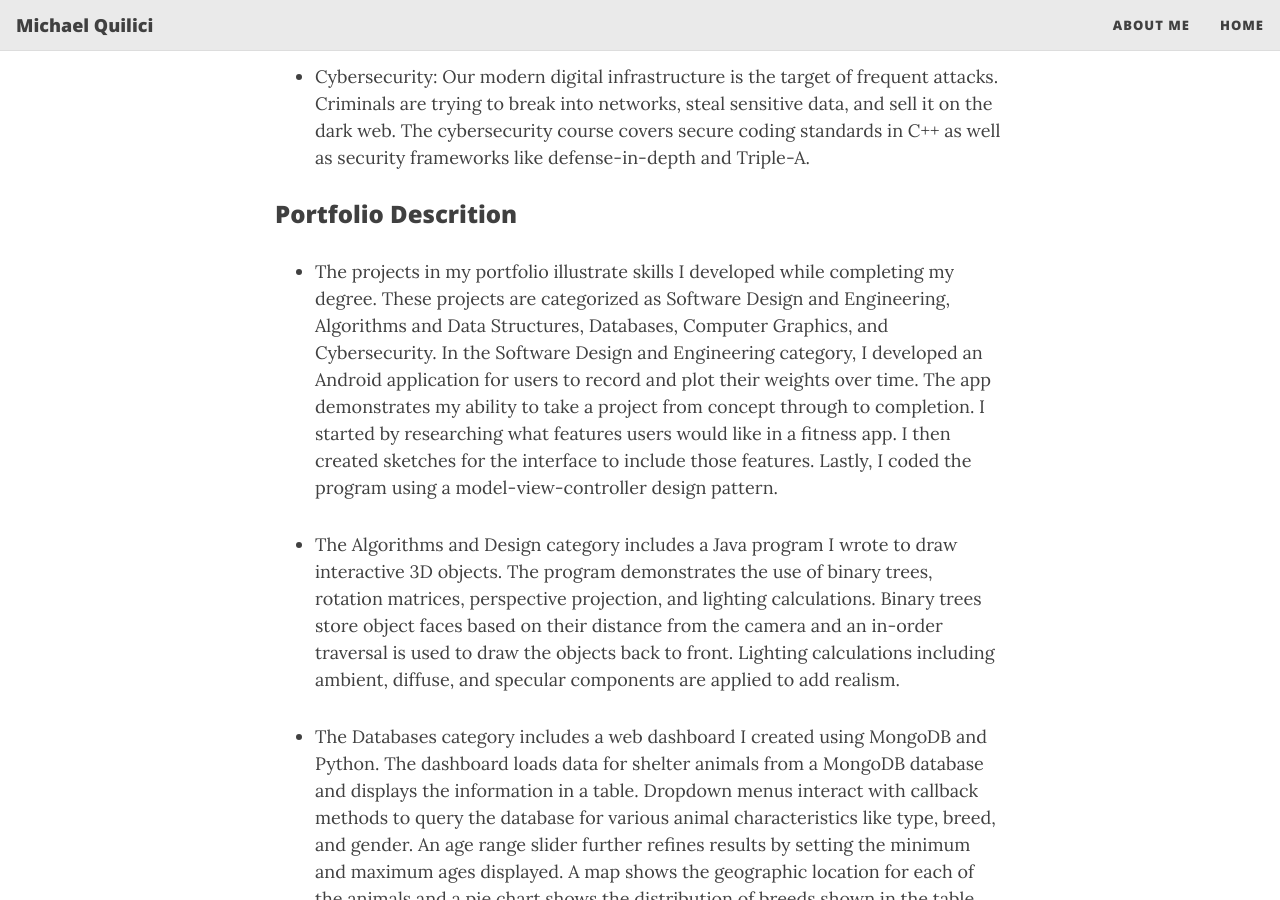
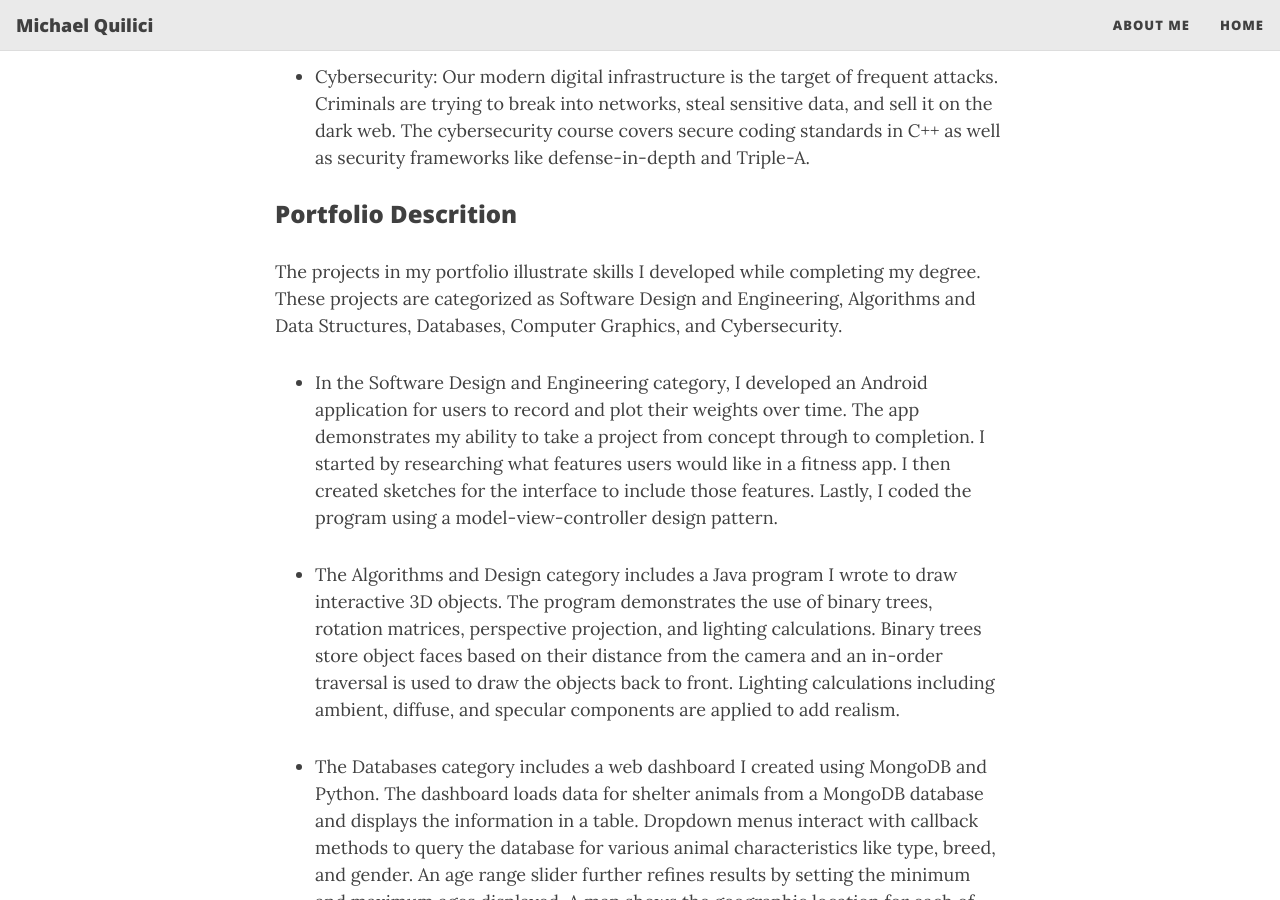
Before and after one commit to mquilici/mquilici.github.io, a Jekyll site: the page built from aboutme.md, in a window 1280 px wide and 900 px high, scrolled down 1495 px. Built offline with Jekyll 4.4.1, drawn with Linux system fonts in a browser that asks for light colours; nearby versions of some CDN libraries.

Commit message:
Update aboutme.md

```diff
--- a/aboutme.md
+++ b/aboutme.md
@@ -22,7 +22,9 @@ I am a software developer, inventor, and scientist with 11 years of experience i
 
 ### Portfolio Descrition
 
-* The projects in my portfolio illustrate skills I developed while completing my degree. These projects are categorized as Software Design and Engineering, Algorithms and Data Structures, Databases, Computer Graphics, and Cybersecurity. In the Software Design and Engineering category, I developed an Android application for users to record and plot their weights over time. The app demonstrates my ability to take a project from concept through to completion. I started by researching what features users would like in a fitness app. I then created sketches for the interface to include those features. Lastly, I coded the program using a model-view-controller design pattern.
+The projects in my portfolio illustrate skills I developed while completing my degree. These projects are categorized as Software Design and Engineering, Algorithms and Data Structures, Databases, Computer Graphics, and Cybersecurity.
+
+* In the Software Design and Engineering category, I developed an Android application for users to record and plot their weights over time. The app demonstrates my ability to take a project from concept through to completion. I started by researching what features users would like in a fitness app. I then created sketches for the interface to include those features. Lastly, I coded the program using a model-view-controller design pattern.
 
 * The Algorithms and Design category includes a Java program I wrote to draw interactive 3D objects. The program demonstrates the use of binary trees, rotation matrices, perspective projection, and lighting calculations. Binary trees store object faces based on their distance from the camera and an in-order traversal is used to draw the objects back to front. Lighting calculations including ambient, diffuse, and specular components are applied to add realism.
 
```
